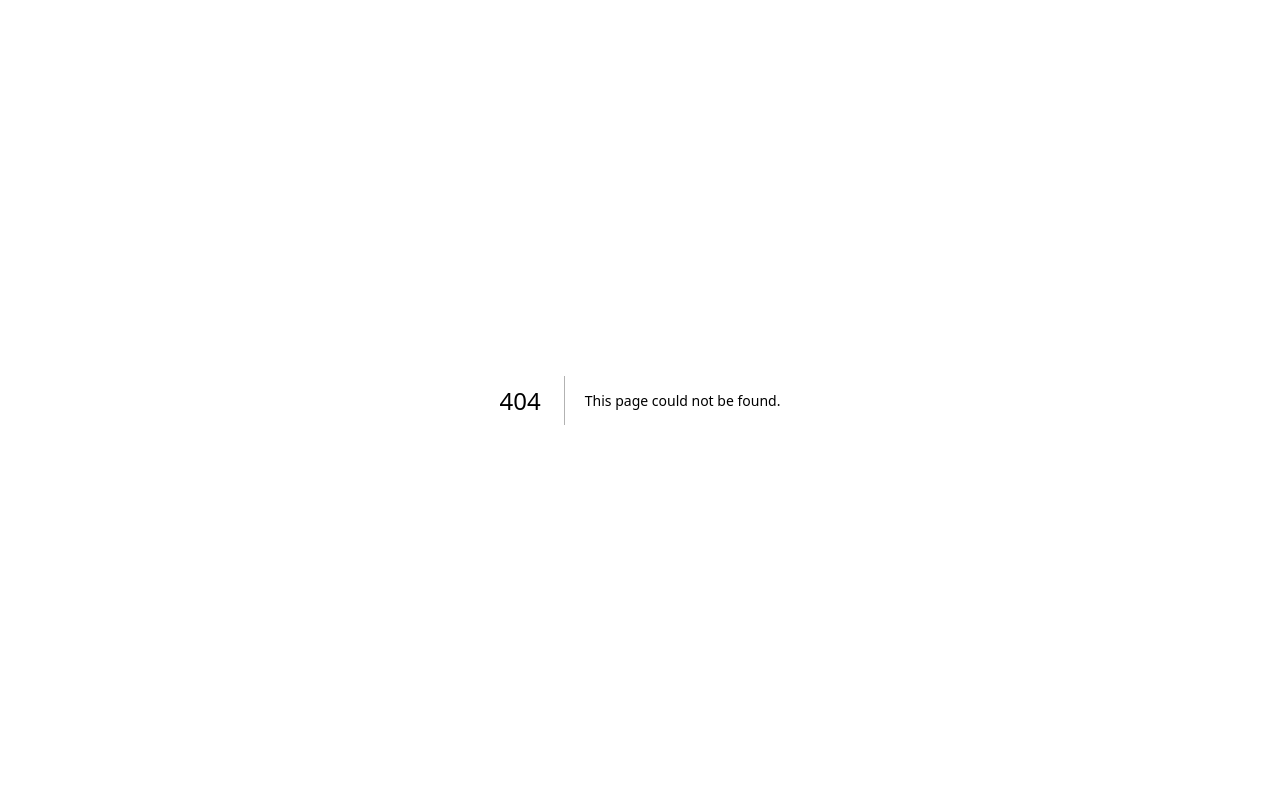
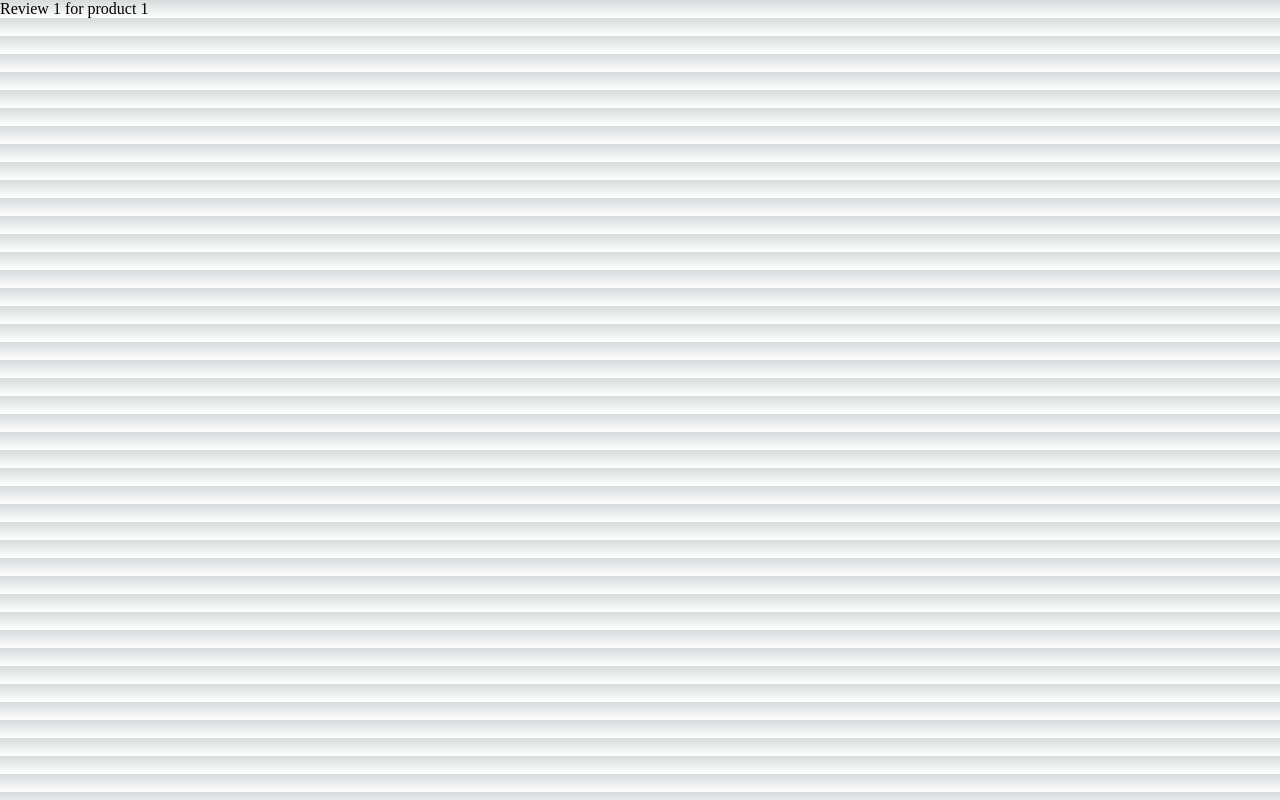
Before and after one commit to indanary/try-next, a Next.js app: page /product/1/review/1 in a window 1280 px wide. Before the commit this address had no page. Built offline with nearby package versions, Linux system fonts and the light colour scheme.

Commit message:
set nested dynamic review routes

```diff
--- /dev/null
+++ b/src/pages/product/[productId]/review/[reviewId].tsx
@@ -0,0 +1,16 @@
+import {useRouter} from "next/router"
+
+interface ReviewProps {}
+
+const Review: React.FC<ReviewProps> = ({}) => {
+	const router = useRouter()
+	const {productId, reviewId} = router.query
+
+	return (
+		<div>
+			Review {reviewId} for product {productId}
+		</div>
+	)
+}
+
+export default Review
```
Also changed, not shown: src/pages/product/[productId]/index.tsx (renamed from src/pages/product/[productId].tsx).
